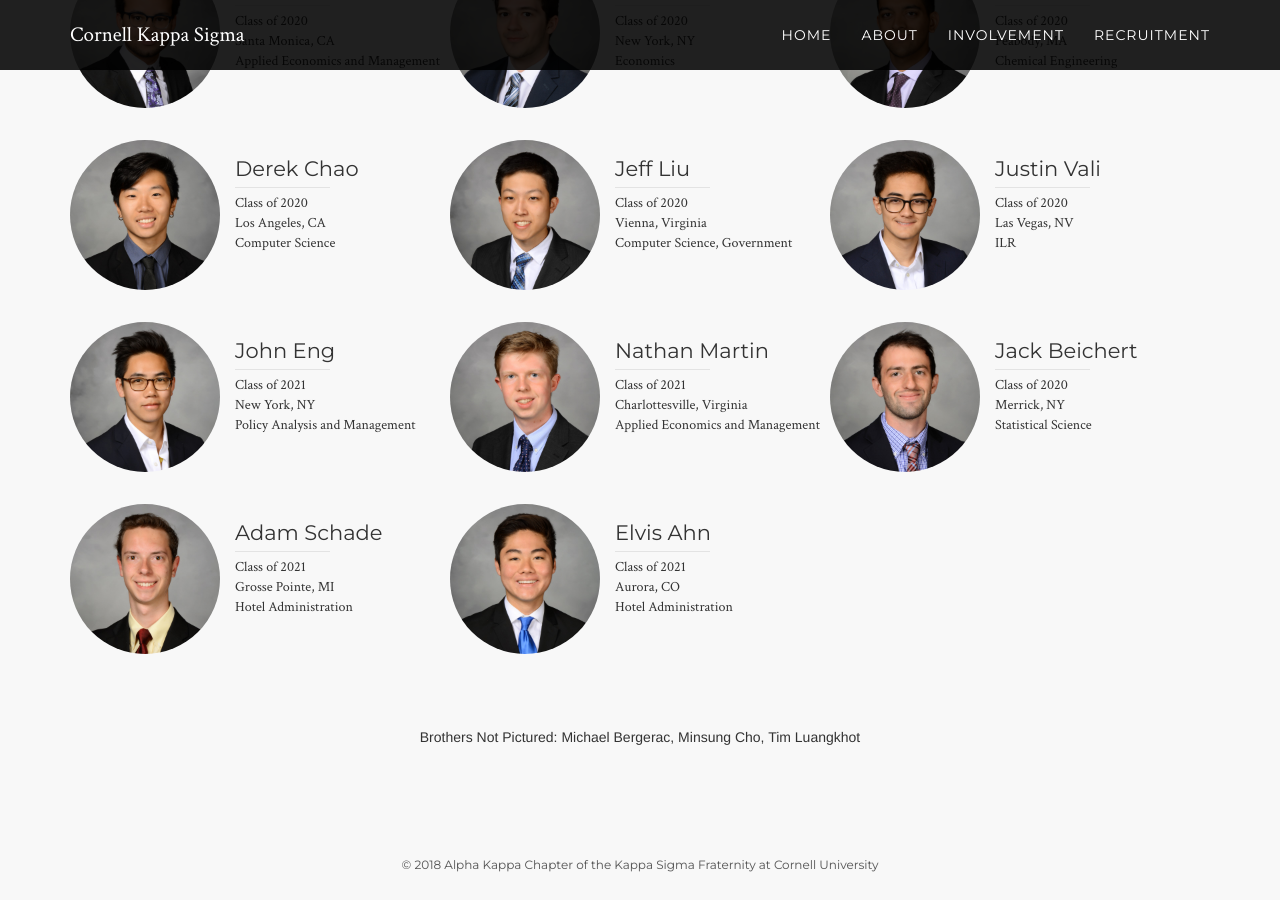
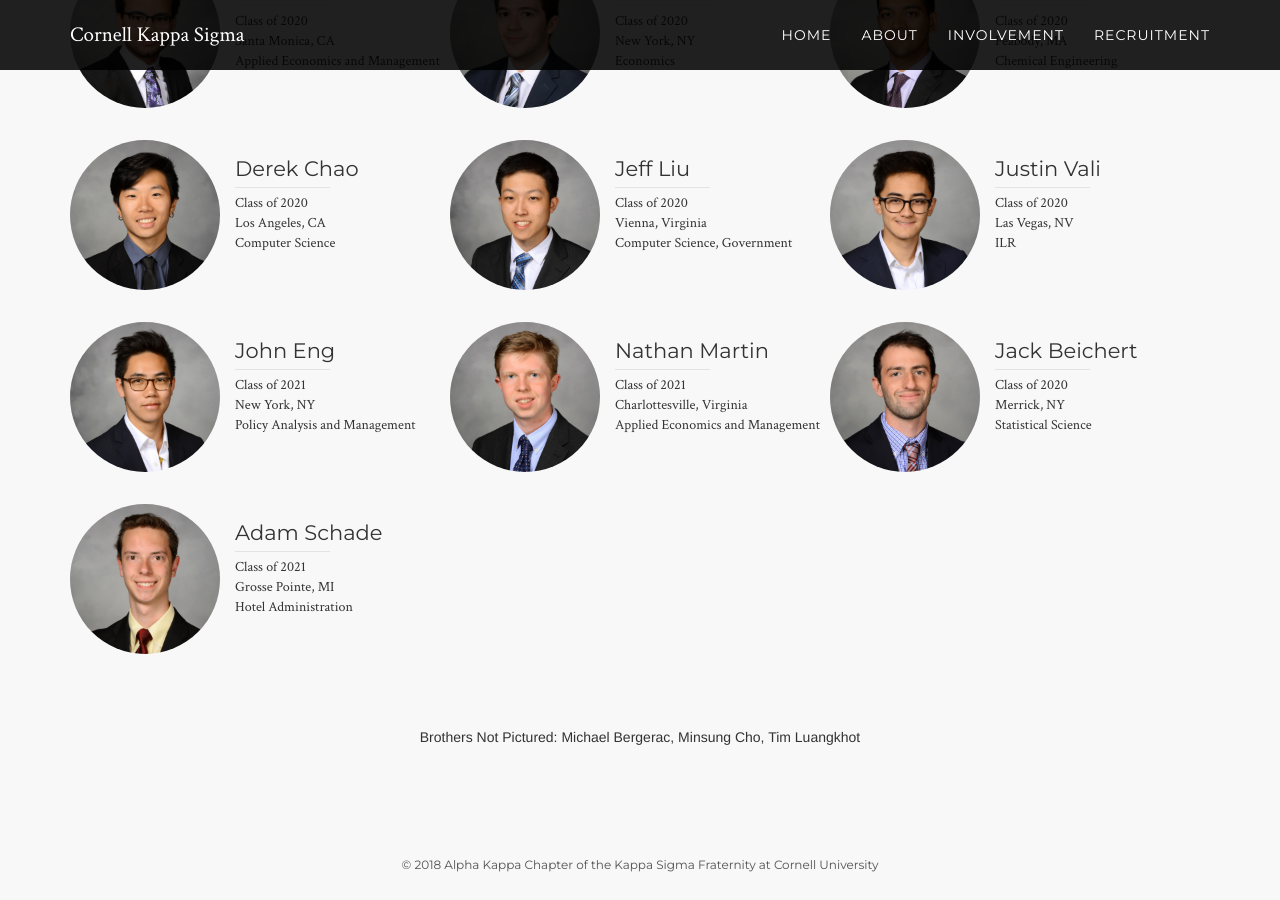
Before and after one commit to pjochillin/cornellkappasigma, a Jekyll site: the page built from index.html, in a window 1280 px wide and 900 px high, scrolled down 3534 px. Built offline with Jekyll 4.4.1, drawn with Linux system fonts in a browser that asks for light colours; nearby versions of some CDN libraries.

Commit message:
Removed elvis

```diff
--- a/index.html
+++ b/index.html
@@ -649,17 +649,6 @@ layout: default
         </div>
     </div>
 
-                  <div class="bro">
-        <div class="face" style="background-image:url('assets/img/brothers/nu-2018/elvis_a.jpg')"></div>
-        <div class="desc">
-            <p class="name"> Elvis Ahn</p>
-            <div class="info">
-                Class of 2021<br>
-                Aurora, CO<br>
-                Hotel Administration
-            </div>
-        </div>
-    </div>
 
 </div>
 </div>
```
